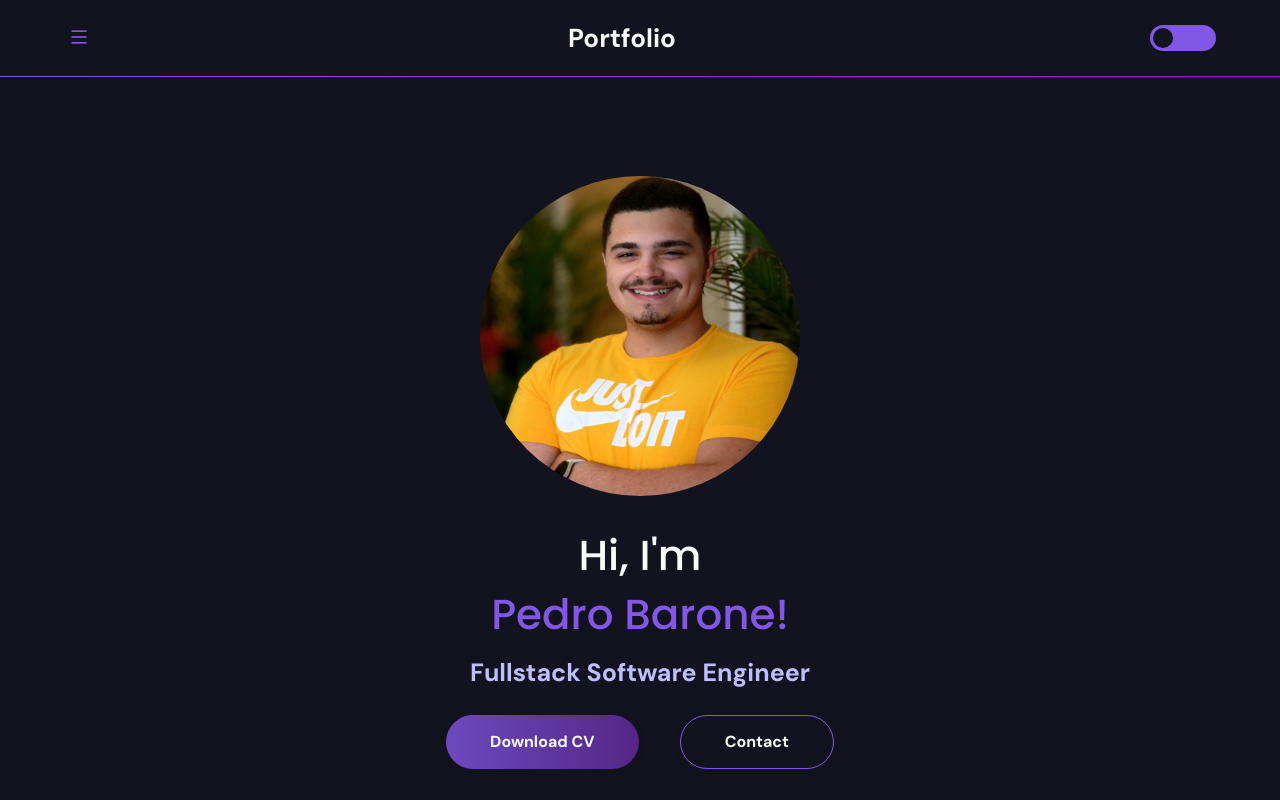
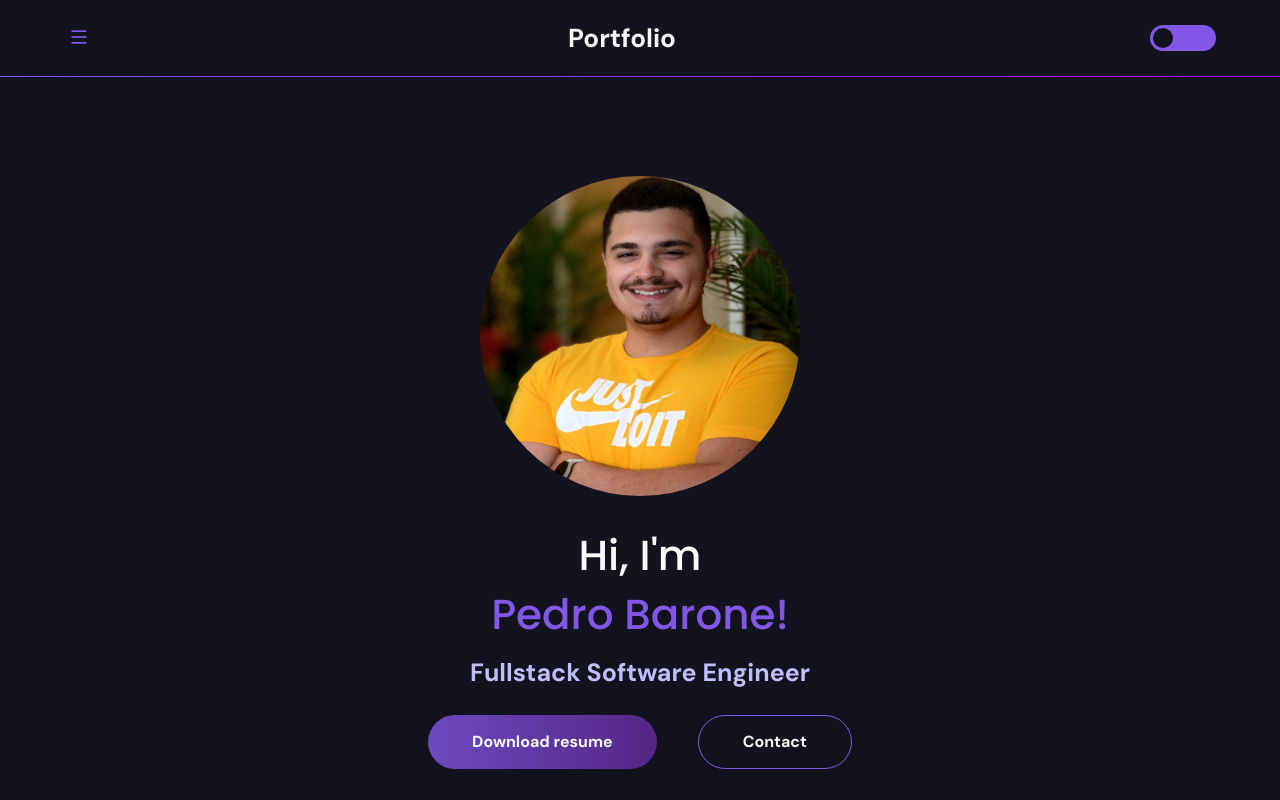
Before and after one commit to pbrnx/portifolio-pedro, a website: page index.html in a window 1280 px wide. Shown: the top 800 px of the page. Drawn offline with nearby package versions, Linux system fonts and the light colour scheme.

Commit message:
cv=resume

```diff
--- a/index.html
+++ b/index.html
@@ -42,7 +42,7 @@
                         <p></p>
                     </div>
                     <div class="actions">
-                        <a href="assets/cv/Pedro_Barone_Desenvolvedor_Fullstack.pdf" download>Download CV</a>
+                        <a href="assets/cv/Pedro_Barone_Desenvolvedor_Fullstack.pdf" download>Download resume</a>
                         <a href="mailto:pedrobarone27709@gmail.com" target="_blank">Contact</a>
                     </div>
                 </div>
```
